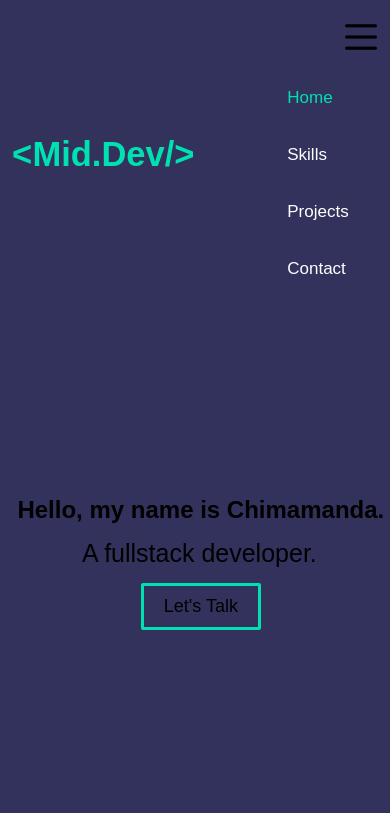
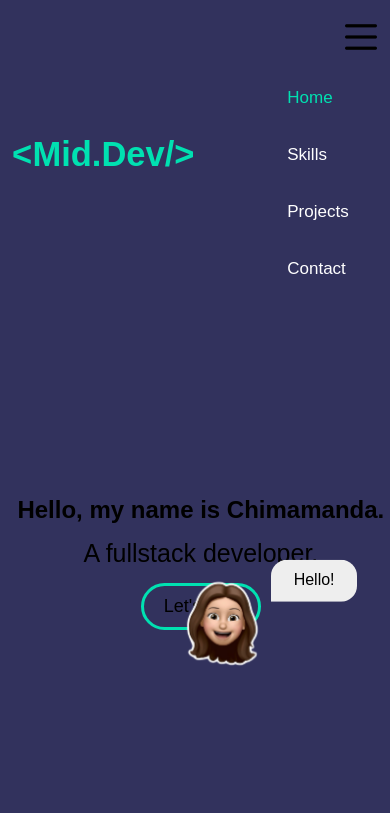
Before and after one commit to Chimamanda16/amanda.dev, a plain HTML site: page index.html in a window 390 px wide. Both pictures are taken after a click on the link 297 px from the left and 72 px from the top of the page. Shown: the top 813 px of the page. Drawn offline with nearby package versions, Linux system fonts and the light colour scheme.

Commit message:
Add bitmoji

```diff
--- a/Styles.css
+++ b/Styles.css
@@ -115,7 +115,7 @@ span a{
 .btn-intro{
     background-color: transparent;
     border: 3px solid #00e1b1;
-    border-radius: 2px;
+    border-radius: 30px;
     padding: 10px 20px;
 }
 
@@ -217,6 +217,27 @@ span a{
   width: 20px;
 }
 
+.memoji{
+    display: flex;
+    margin-left: 70%;
+    position: absolute;
+    right: 10%;
+    top: 55%;
+}
+
+.memoji-greet{
+    animation: greet 1.5s infinite ease-out;
+    background-color: #eeeeee;
+    border-radius: 16px 16px 16px 0;
+    height: 20px;
+    padding: 8% 16%;
+}
+
+.memoji img{
+    animation: jump 1.9s infinite ease-in-out;
+    width: 200px;
+}
+
 .nav-cont{
     display: flex;
     align-items: center;
@@ -233,11 +254,12 @@ span a{
 }
 
 .project{
-  border-radius: 10px;
-  color: #F9F6EE;
-  display: flex;
-  gap: 20%;
-  margin-top: 5%;
+    border-radius: 10px;
+    color: #F9F6EE;
+    display: flex;
+    flex-direction: column;
+    gap: 20%;
+    margin-top: 5%;
 }
 
 .project-img{
@@ -245,6 +267,7 @@ span a{
     border: solid 6px antiquewhite;
     height: 450px;
     margin: auto;
+    margin-bottom: 3%;
     margin-right: 10%;
     object-fit: cover;
     position: relative;
@@ -260,7 +283,7 @@ span a{
 }
 
 .project-img1{
-    margin: 0;
+    margin-left: 0;
 }
 
 .scroll-cont{
@@ -289,6 +312,30 @@ span a{
     }
     100%{
         border-color: transparent;
+    }
+}
+
+@keyframes greet {
+    0%{
+        transform: translateY(0px);
+    }
+    75%{
+        transform: translateY(20px);
+    }
+    100%{
+        transform: translateY(0px);
+    }
+}
+
+@keyframes jump{
+    0%{
+        transform: translateX(0px);
+    }
+    75%{
+        transform: translateX(20px);
+    }
+    100%{
+        transform: translateX(0px);
     }
 }
 
@@ -322,7 +369,7 @@ span a{
 
 }
 
-@media screen and (min-width:200px) and (max-width: 630px) {
+@media screen and (min-width:200px) and (max-width: 690px) {
 
     nav{
         display: block;
@@ -355,6 +402,15 @@ span a{
 
     .intro h1, .intro p{
         margin-bottom: 4%;
+    }
+
+    .memoji{
+        right: 15%;
+        top: 65%;
+    }
+
+    .memoji img{
+        width: 100px;
     }
 
     .nav-ul{
@@ -393,6 +449,13 @@ span a{
     }
 
 }
+
+@media (max-width: 890px) {
+    .memoji{
+    right: 20%;
+    }
+}
+
 @media screen and (min-width: 1100px) {
     .project p{
         font-size: 20px;
--- a/index.html
+++ b/index.html
@@ -35,6 +35,10 @@
                 <div class="intro">
                     <h1>Hello, my name is <span>Chimamanda.</span></h1>
                     <a href="https://wa.link/ow311q"><button class="btn-intro">Let's Talk</button></a>
+                </div>
+                <div class="memoji">
+                  <img src="images/Memoji.png" alt="">
+                  <div class="memoji-greet">Hello!</div>
                 </div>
                 <!-- Me Button -->
                 <div class="me-btn">
@@ -75,6 +79,12 @@
                     <!-- https://chimamanda16.github.io/Exotic-Plants/",,, "https://chimamanda16.github.io/Exotic-Plants/",,, "https://chimamanda16.github.io/Catrudevi/-->
                       <div class="project-img project-img1">
                         <a href="https://sentrra.onrender.com/", target="_blank"><img src="images/Sentrra.jpg" alt=""></a>
+                      </div>
+                      <div class="project-details">
+                        <p>A business automation website for online vendors. Automates order process and saves time</p>
+                        <div class="project-stack">
+                          <img src="" alt="">
+                        </div>
                       </div>
                   </div>
 
--- a/index.js
+++ b/index.js
@@ -20,6 +20,7 @@ setTimeout(function () {
 btnIntro.css("opacity", "0");
 setTimeout(function () {
   btnIntro.css("opacity", "1");
+  $(".intro-p").css("border", "none")
 }, 5500);
 
 //Hamburger animation
```
Also changed, not shown: images/Memoji.png (added).
